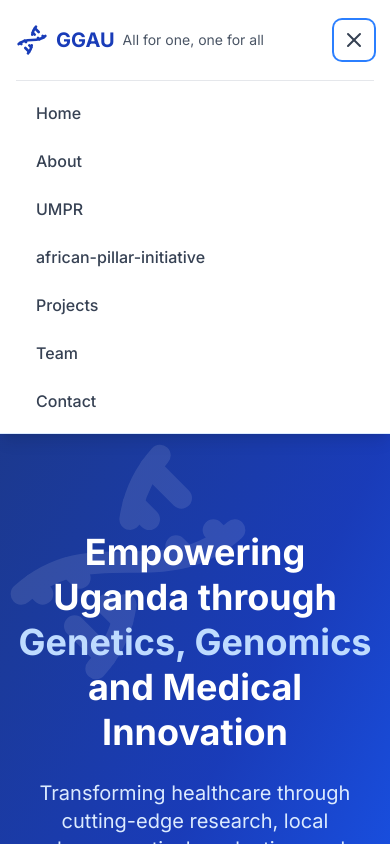
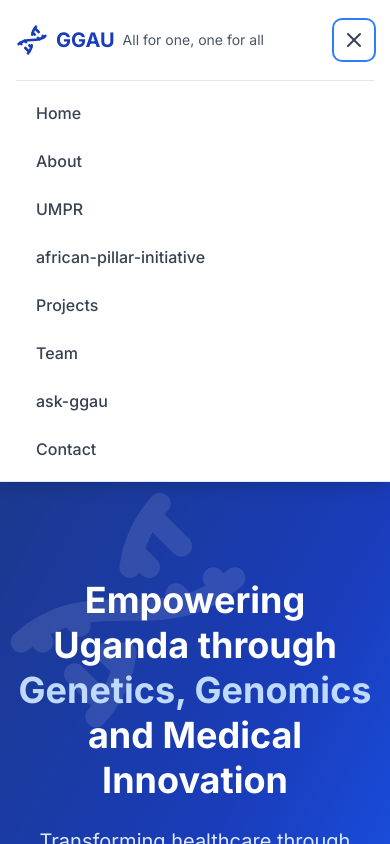
Before and after one commit to MutebiI/ggau, a Next.js app: page / in a window 390 px wide. Both pictures are taken after a click on the button 354 px from the left and 40 px from the top of the page. Shown: the top 844 px of the page. Built offline with nearby package versions, Linux system fonts and the light colour scheme.

Commit message:
feat: add Ask GGAU to navigation menu
- Added 'Ask GGAU' link to both desktop and mobile navigation
- Maintains professional design and user experience
- Provides easy access to the FAQ page from all sections

```diff
--- a/app/components/Navbar.tsx
+++ b/app/components/Navbar.tsx
@@ -67,7 +67,7 @@ export default function Navbar() {
         {/* Mobile Menu */}
         {isOpen && (
           <div className="md:hidden bg-white border-t border-gray-200 py-2">
-            {['Home', 'About', 'UMPR', 'african-pillar-initiative', 'Projects', 'Team', 'Contact'].map((item) => (
+            {['Home', 'About', 'UMPR', 'african-pillar-initiative', 'Projects', 'Team', 'ask-ggau', 'Contact'].map((item) => (
               <a
                 key={item}
                 href={item === 'Home' ? '/' : `/${item.toLowerCase()}`}
```
